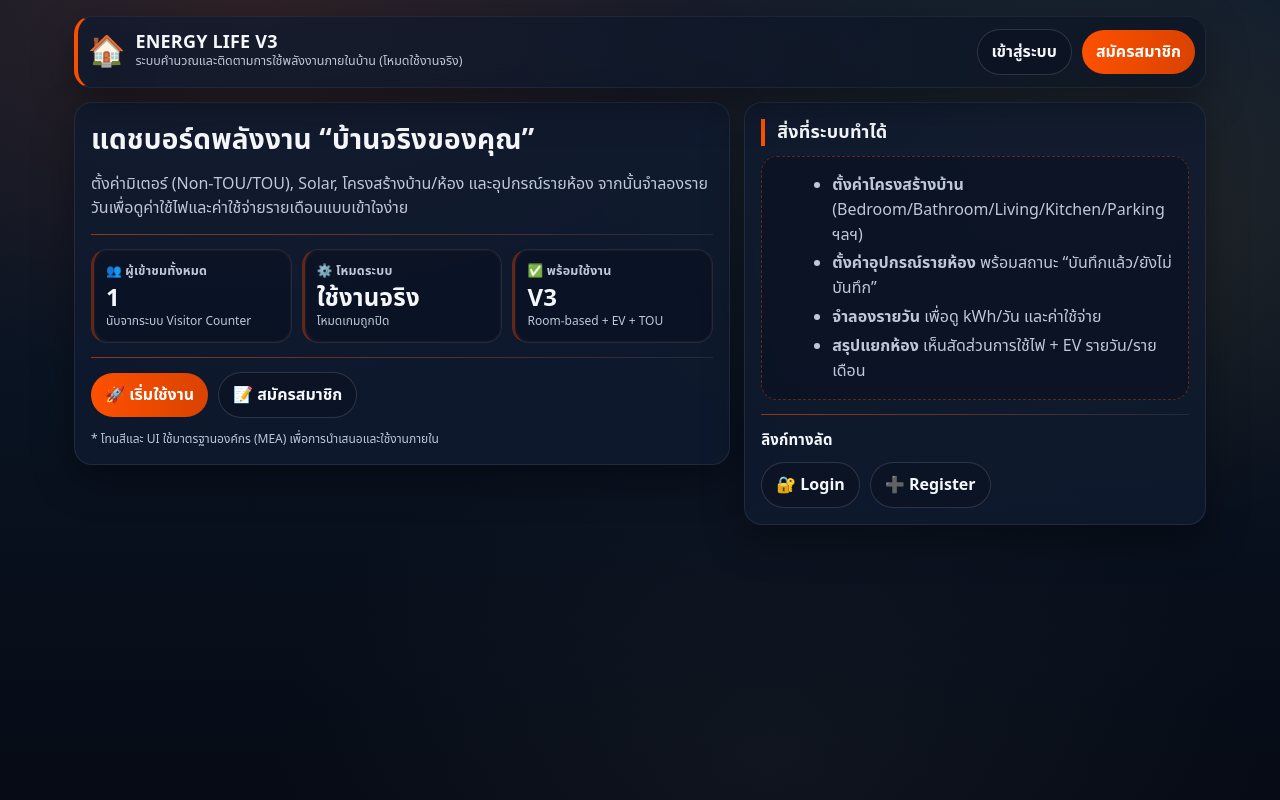
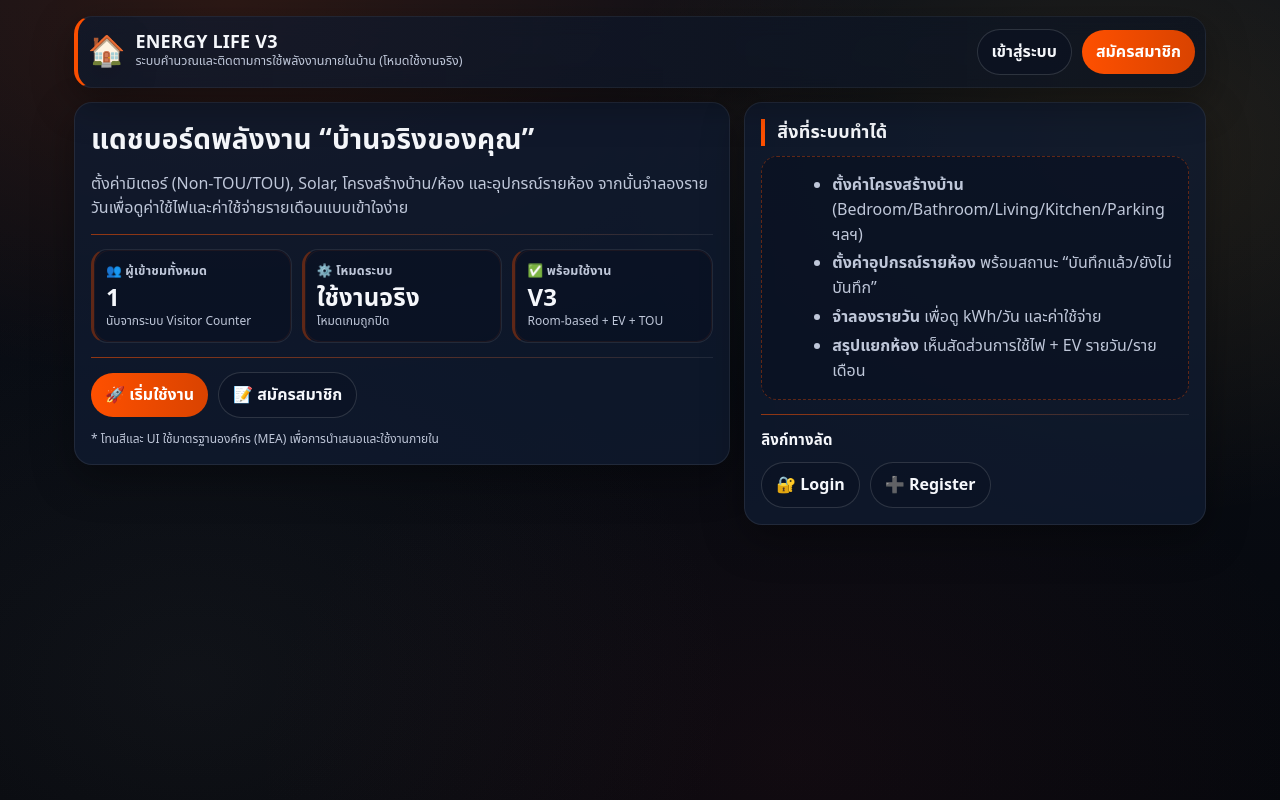
Before and after one commit to apiwatMea/energy-life, a Flask app: page / in a window 1280 px wide. Run offline with Flask 3, Linux system fonts and the light colour scheme; data comes from the database, SQL or seed files in the repository; data that the repository does not hold is empty.

Commit message:
Update style.css

```diff
--- a/static/style.css
+++ b/static/style.css
@@ -6,9 +6,9 @@
    ============================================================ */
 
 :root{
-  /* Base */
-  --bg1:#0b1426;
-  --bg2:#070e1a;
+  /* Base (ลดโทนน้ำเงิน -> เทาเข้มแบบองค์กร) */
+  --bg1:#0a0f18;
+  --bg2:#06080d;
 
   --card:#0f1b30cc;
   --cardSolid:#0f1b30;
@@ -50,14 +50,12 @@ body.bg{
   margin:0;
   font-family:var(--font);
   color:var(--text);
-
-  /* ✅ MEA Corporate Background (ปรับให้โทนองค์กรชัด + อ่านง่าย) */
   background:
-    radial-gradient(1200px 700px at 20% 0%, rgba(254,80,0,.14) 0%, transparent 55%),
-    radial-gradient(900px 600px at 85% 25%, rgba(255,191,63,.10) 0%, transparent 55%),
-    radial-gradient(900px 650px at 60% 95%, rgba(99,102,106,.10) 0%, transparent 55%),
-    linear-gradient(180deg, #0d1a2d, #060b15);
-
+    radial-gradient(1200px 700px at 18% 0%, rgba(254,80,0,.14) 0%, transparent 55%),
+    radial-gradient(900px 650px at 88% 18%, rgba(255,191,63,.10) 0%, transparent 58%),
+    radial-gradient(900px 650px at 62% 95%, rgba(134,38,51,.09) 0%, transparent 60%),
+    radial-gradient(900px 650px at 15% 85%, rgba(99,102,106,.10) 0%, transparent 60%),
+    linear-gradient(180deg, var(--bg1), var(--bg2));
   min-height:100vh;
 }
 
```
Also changed, not shown: other parts of static/style.css (+42 -31 lines).
